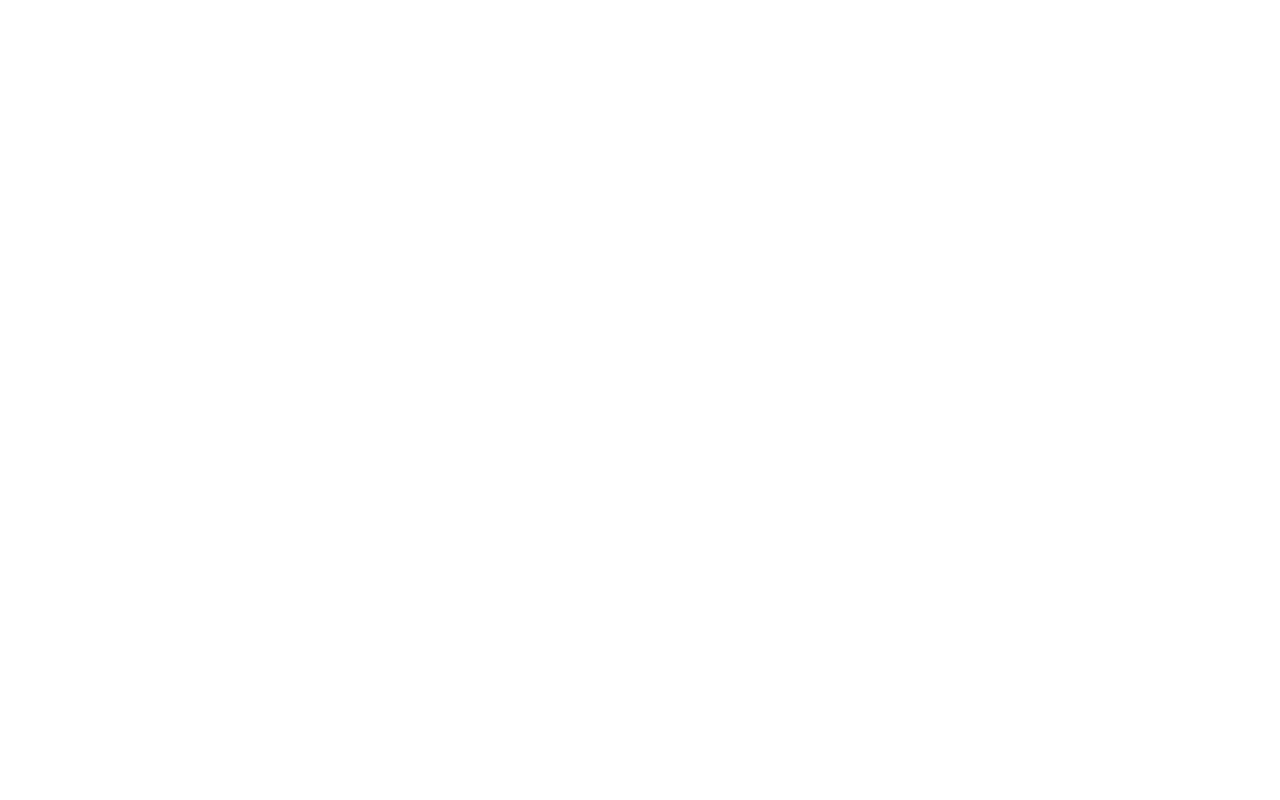
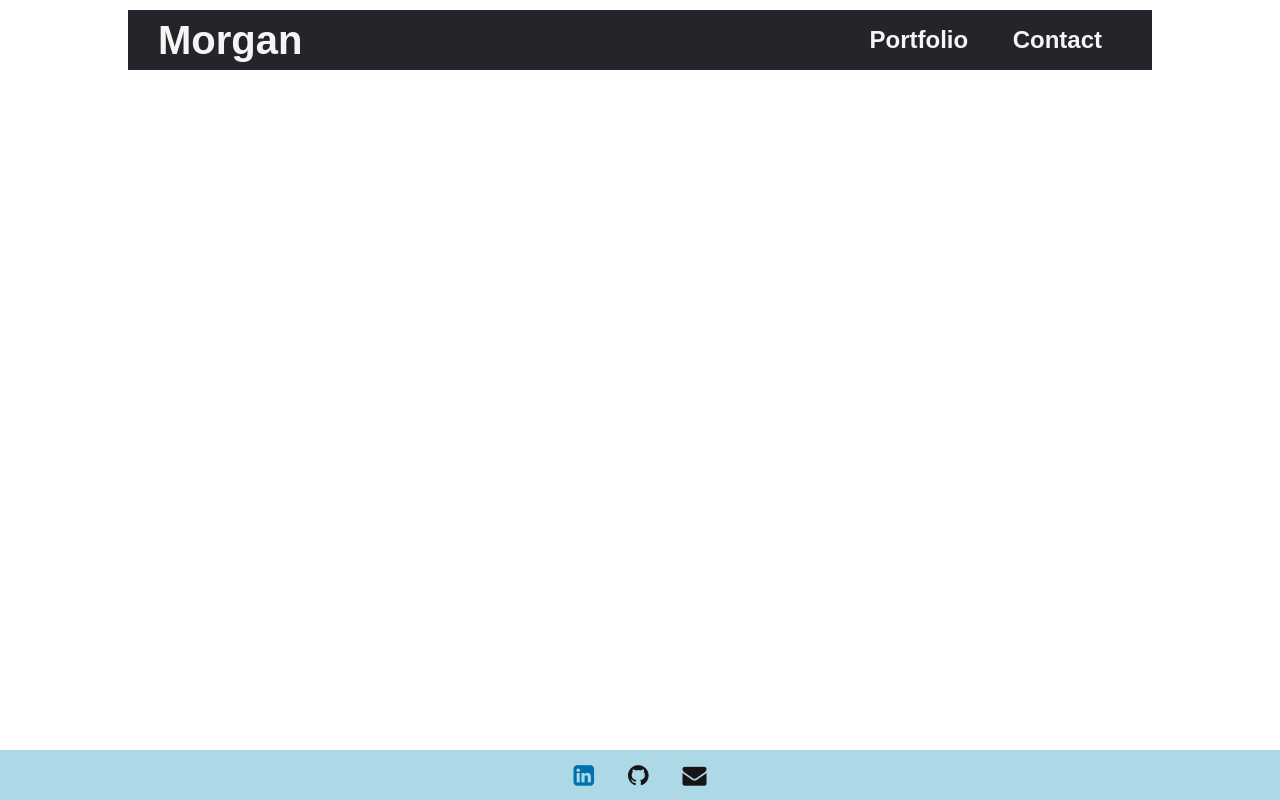
Before and after one commit to mortykt/website, a plain HTML site: page index.html in a window 1280 px wide. Drawn offline with Linux system fonts and the light colour scheme.

Commit message:
added navbar, sticky footer, and various links

```diff
--- a/index.html
+++ b/index.html
@@ -1,14 +1,38 @@
 <!DOCTYPE html>
 <html>
+
 <head>
     <meta charset="utf-8">
     <meta http-equiv="X-UA-Compatible" content="IE=edge">
     <title></title>
     <meta name="description" content="">
+    <link rel='stylesheet' href='https://cdnjs.cloudflare.com/ajax/libs/font-awesome/4.7.0/css/font-awesome.min.css'>
     <meta name="viewport" content="width=device-width, initial-scale=1">
     <link rel="stylesheet" href="styles.css">
 </head>
+
 <body>
-        <script src="" async defer></script>
+    <header>
+        <a href="#">
+            <div class="name_title">Morgan</div>
+        </a>
+        <ul class="nav_links">
+            <li><a href="#">Portfolio</a></li>
+            <li><a href="#">Contact</a></li>
+        </ul>
+    </header>
+
+    <p></p>
+
+    <footer>
+            <div class="wrapper"></div>
+            <div class="social_links">
+                <a href="https://www.linkedin.com/in/morganlii/"><i class='fa fa-linkedin-square'
+                        style="font-size:24px"></i></a>
+                <a href="https://github.com/mortykt"><i class="fa fa-github" style="font-size:24px"></i></a>
+                <a href="contactinfo.html"><i class="fa fa-envelope" style="font-size:24px"></i></a>
+            </div>
+    </footer>
 </body>
+
 </html>
--- a/styles.css
+++ b/styles.css
@@ -1,3 +1,88 @@
-p {
-    color:red;
+* {
+    margin: 0;
+    padding: 0;
+    box-sizing: border-box;
+    list-style: none;
+    text-decoration: none;
+    outline: hotpink solid 0px;
 }
+
+html {
+    background-color: white;
+    height: 100%;
+}
+
+body {
+    height: 100%;
+    display: flex;
+    flex-direction: column;
+}
+
+header {
+    max-width: 100vw;
+    height: 5vh;
+    padding: 30px;
+    font-weight: bold;
+    font-family: Gilroy, Haettenschweiler, 'Arial Narrow Bold', sans-serif;
+    display: flex;
+    align-items: center;
+    justify-content: space-between;
+    background-color: #24252A;
+    color: whitesmoke;
+    text-decoration: none;
+    margin: 10px 10%;
+    margin-bottom: 0;
+}
+
+.nav_links li {
+    padding: 0 20px;
+    display: inline-block;
+    font-size: 1.5rem;
+}
+
+.name_title {
+    color: whitesmoke;
+    font-size: 2.5rem;
+}
+
+
+.nav_links li a {
+    color: whitesmoke;
+    text-decoration: none;
+}
+
+.nav_links li a:hover {
+    color: grey;
+}
+
+footer {
+    background-color: white;
+    padding: 0px;
+    margin-top: auto;
+    background-color: lightblue;
+    height: 50px;
+    display: flex;
+    justify-content: center;
+    align-items: center;
+}
+
+.fa-linkedin-square {
+    color: #0072b1;
+}
+
+.fa-github,
+.fa-envelope {
+    color: #171515
+}
+
+footer a {
+    color: grey;
+}
+
+footer i:hover {
+    color: grey;
+}
+
+footer .social_links a {
+    padding: 0 15px;
+}
```
Lines whose indentation alone changed are shown as unchanged.
